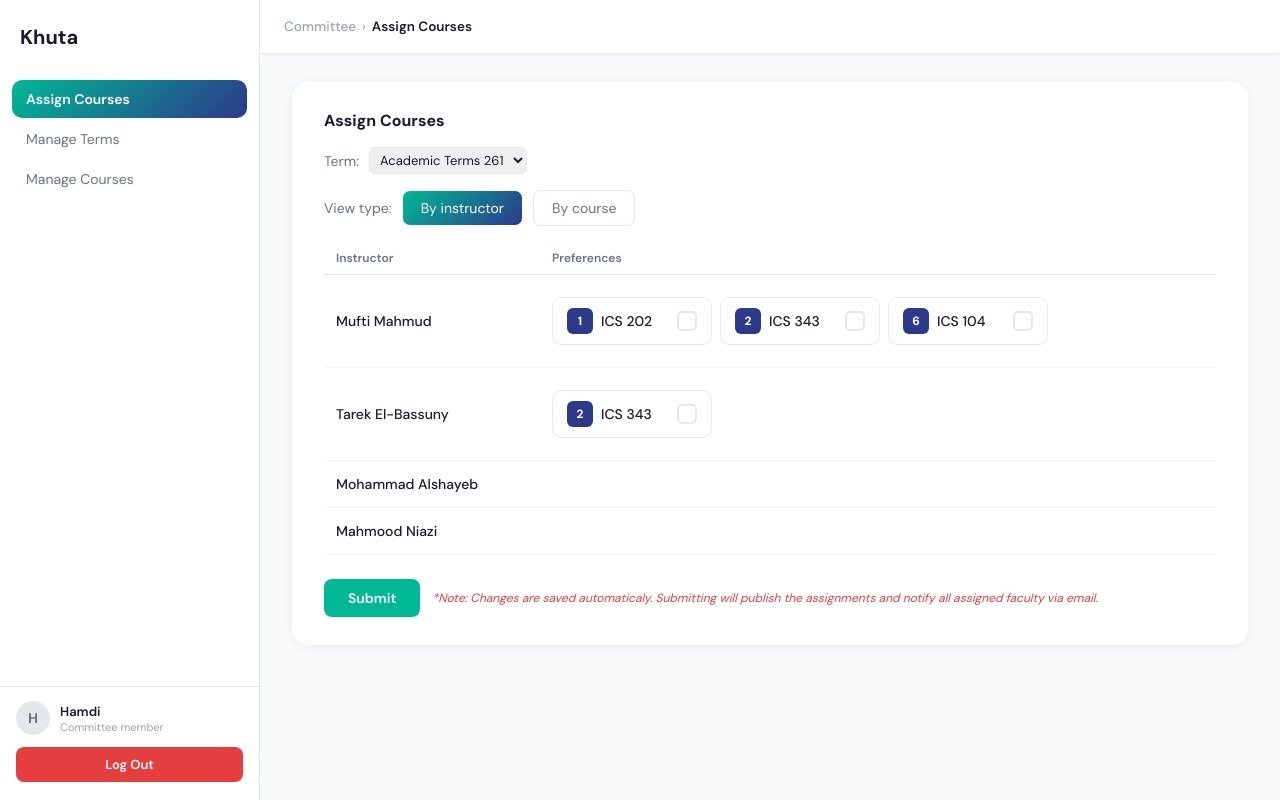
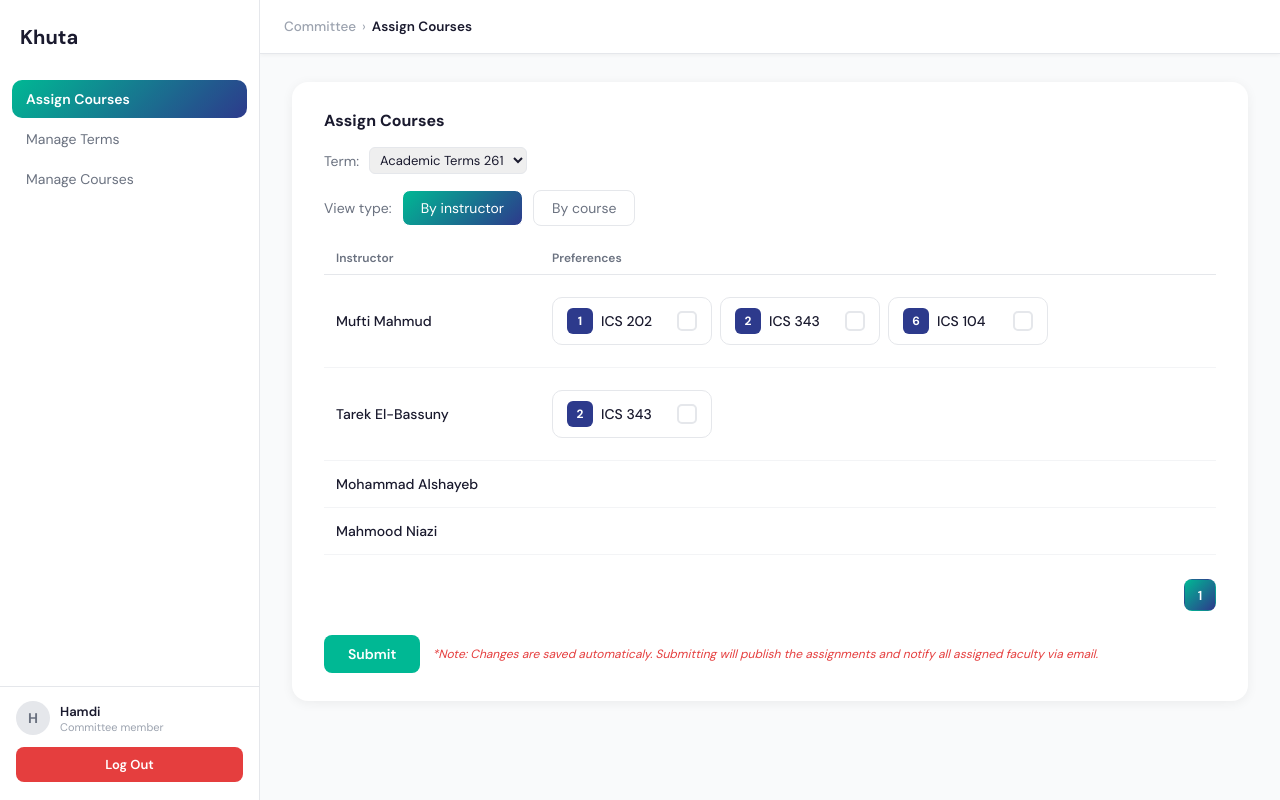
Before and after one commit to KawtharAlomran/SWE363ProjectGroup12, a React (Vite) app in the folder my-react-app/: page /committee/assign-courses in a window 1280 px wide. Built offline with nearby package versions, Linux system fonts and the light colour scheme.

Commit message:
Add pages to byInstructor view

```diff
--- a/my-react-app/src/Committee/Pages/AssignCourses.jsx
+++ b/my-react-app/src/Committee/Pages/AssignCourses.jsx
@@ -11,6 +11,7 @@ export default function AssignCourses() {
   const [instructors, setInstructors] = useState(getInstructorsPrefrences());
   const [coursesList, setCoursesList] = useState(getCoursePrefrences());
   const [showConfirm, setShowConfirm] = useState(false);
+
 
   // Only show terms that have Modify button
   const currentTerms = getCurrentTerms();
--- a/my-react-app/src/Committee/Pages/ByInstructor.jsx
+++ b/my-react-app/src/Committee/Pages/ByInstructor.jsx
@@ -1,4 +1,6 @@
 import { getTermSections } from '../../data';
+import { useState } from "react";
+
 
 // Reusable select component for choosing number of sections
 function SectionSelect({ value, onChange }) {
@@ -15,7 +17,18 @@ export default function ByInstructor({ instructors, onToggle, onUpdateSection, t
   // Get section limits for selected term
   const termSections = getTermSections(termNum);
 
+  //Handle the pages
+  const [currentPage, setCurrentPage] = useState(1);
+  const instructorsPerPage = 4;
+
+  const startIndex = (currentPage - 1) * instructorsPerPage;
+  const endIndex = startIndex + instructorsPerPage;
+
+  const currentInstructors = instructors.slice(startIndex, endIndex);
+  const totalPages = Math.ceil(instructors.length / instructorsPerPage);
+
   return (
+    <>
     <table className="an-table" style={{ marginTop: 16 }}>
       <thead>
         <tr>
@@ -24,7 +37,7 @@ export default function ByInstructor({ instructors, onToggle, onUpdateSection, t
         </tr>
       </thead>
       <tbody>
-        {instructors.map(inst => (
+        {currentInstructors.map(inst => (
           <tr key={inst.id}>
             <td><span className="an-course-name">{inst.name}</span></td>
             <td>
@@ -77,5 +90,17 @@ export default function ByInstructor({ instructors, onToggle, onUpdateSection, t
         ))}
       </tbody>
     </table>
+    <div className="pageNumbers">
+        {Array.from({ length: totalPages }, (_, index) => (
+          <button
+            key={index + 1}
+            className={currentPage === index + 1 ? 'active' : ''}
+            onClick={() => setCurrentPage(index + 1)}
+          >
+            {index + 1}
+          </button>
+        ))}
+      </div>
+    </>
   );
 }
```
